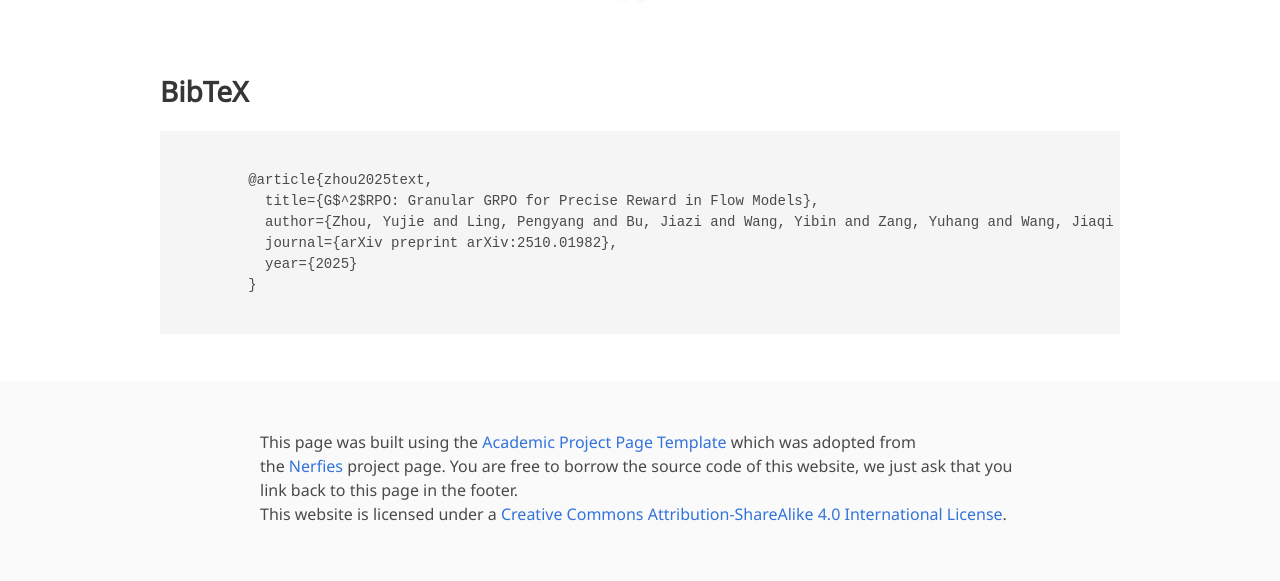
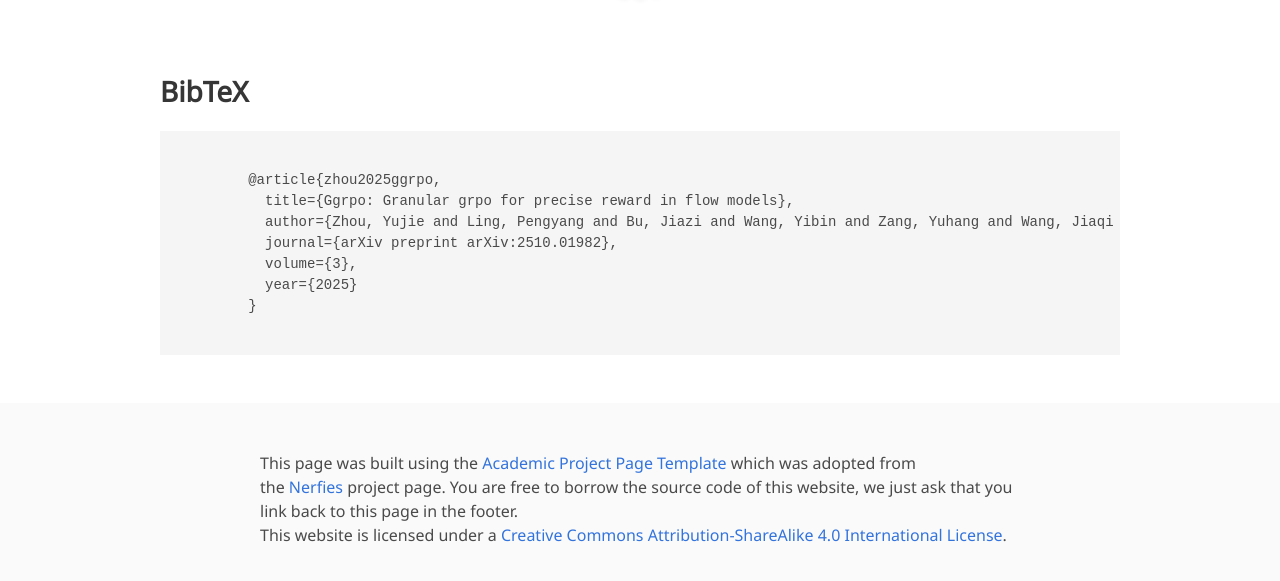
Before and after one commit to Bujiazi/g2rpo.github.io, a plain HTML site: page index.html in a window 1280 px wide. Shown: the part 4723-5304 px from the top of the page. Drawn offline with nearby package versions, Linux system fonts and the light colour scheme; some icons are missing; a web font is replaced by a local one.

Commit message:
update bib

```diff
--- a/index.html
+++ b/index.html
@@ -322,10 +322,11 @@
     <div class="container is-max-desktop content">
       <h2 class="title">BibTeX</h2>
       <pre><code>
-        @article{zhou2025text,
-          title={G$^2$RPO: Granular GRPO for Precise Reward in Flow Models},
+        @article{zhou2025ggrpo,
+          title={Ggrpo: Granular grpo for precise reward in flow models},
           author={Zhou, Yujie and Ling, Pengyang and Bu, Jiazi and Wang, Yibin and Zang, Yuhang and Wang, Jiaqi and Niu, Li and Zhai, Guangtao},
           journal={arXiv preprint arXiv:2510.01982},
+          volume={3},
           year={2025}
         }
       </code></pre>
```
